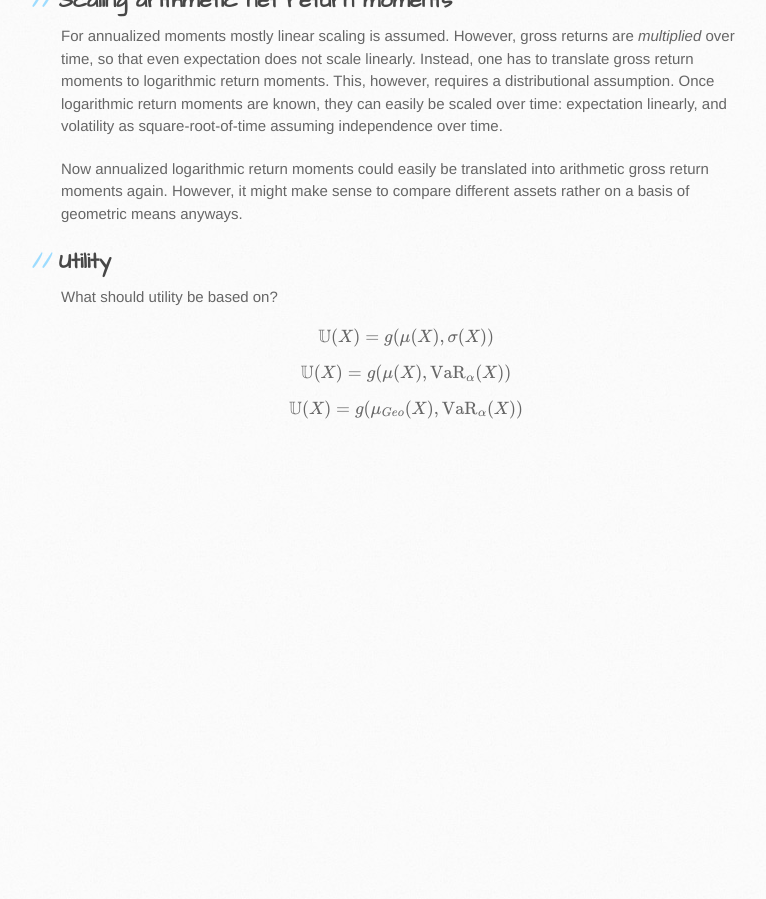
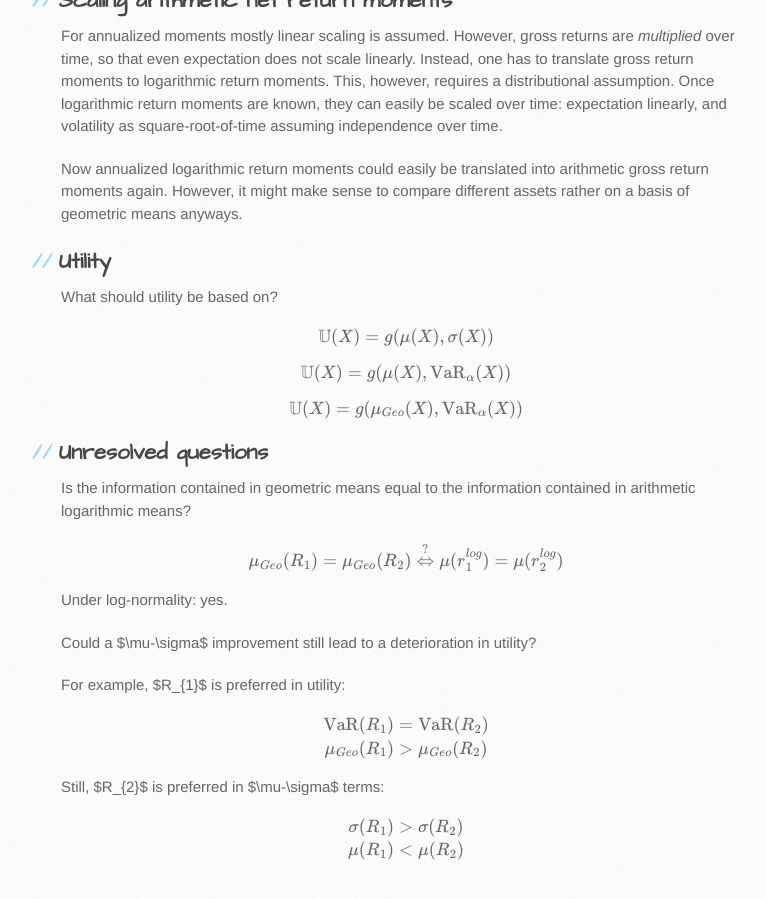
Before and after one commit to cgroll/research_page, a Jekyll site: the page built from log_disc_rets/log_disc_rets_index.md, in a window 1280 px wide and 900 px high, scrolled down 4981 px. Shown: the whole window, without its empty margins (109-875 px from the left). Built offline with Jekyll 4.4.1, drawn with Linux system fonts in a browser that asks for light colours; formulas are drawn with MathJax 3; before the commit the page ends 5440 px from its top, so only the background shows below that.

Commit message:
unresolved research questions added

```diff
--- a/log_disc_rets/log_disc_rets_index.md
+++ b/log_disc_rets/log_disc_rets_index.md
@@ -320,3 +320,31 @@ $$
 $$
 \mathbb{U}(X)=g(\mu_{Geo}(X), \text{VaR}_{\alpha}(X))
 $$
+
+## Unresolved questions
+
+Is the information contained in geometric means equal to the
+information contained in arithmetic logarithmic means?
+
+$$
+\mu_{Geo}(R_{1})=\mu_{Geo}(R_{2}) \overset{?}{\Leftrightarrow} \mu(r^{log}_{1})=\mu(r^{log}_{2})
+$$
+
+Under log-normality: yes.
+
+Could a $\mu-\sigma$ improvement still lead to a deterioration in
+utility?
+
+For example, $R_{1}$ is preferred in utility:
+
+$$\begin{aligned}
+\text{VaR}(R_{1})&=\text{VaR}(R_{2})\\
+\mu_{Geo}(R_{1})&>\mu_{Geo}(R_{2})
+\end{aligned}$$
+
+Still, $R_{2}$ is preferred in $\mu-\sigma$ terms:
+
+$$\begin{aligned}
+\sigma(R_{1})&>\sigma(R_{2})\\
+\mu(R_{1})&<\mu(R_{2})
+\end{aligned}$$
```
